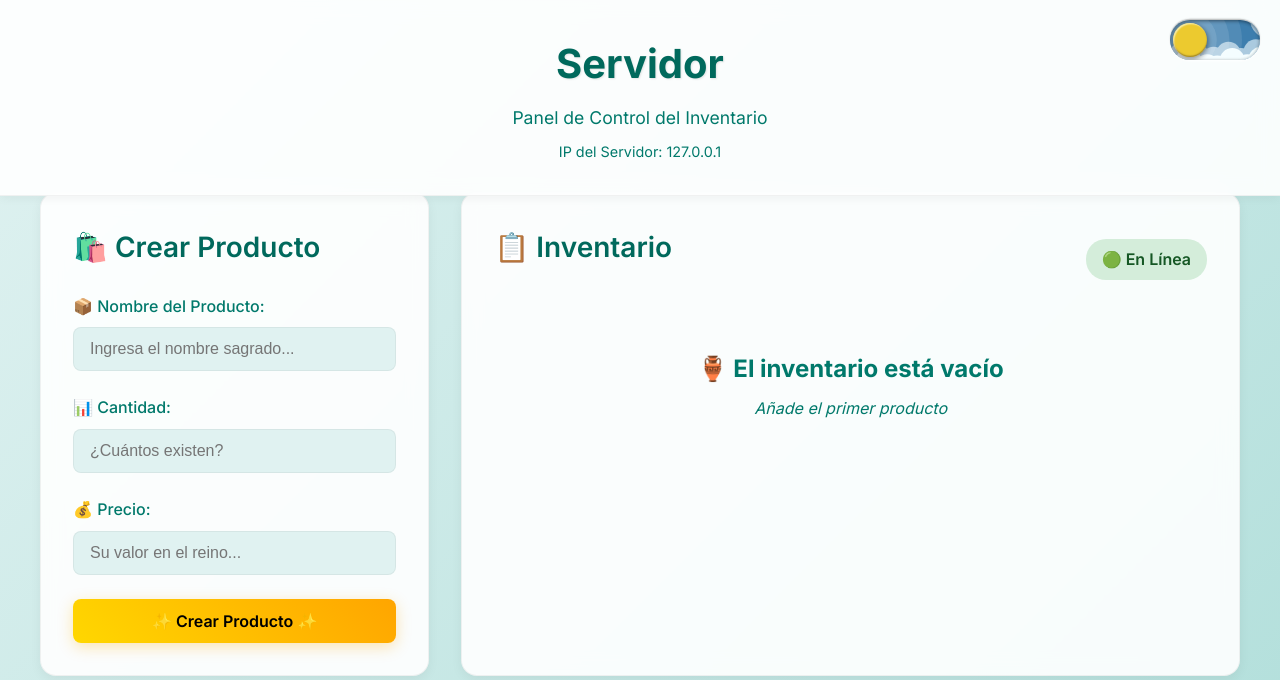
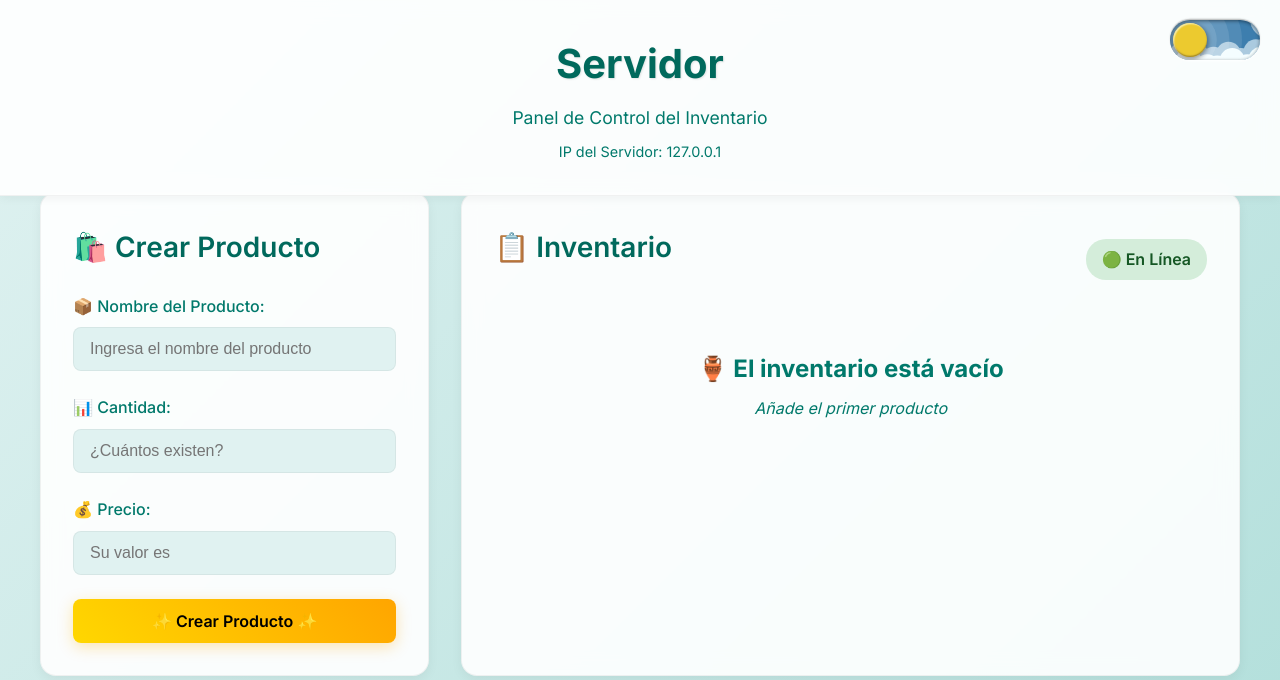
Before and after one commit to SKing25/Redes_CS, a Flask app: page /servidor in a window 1280 px wide. Shown: the top 680 px of the page. Run offline with Flask 3, Linux system fonts and the light colour scheme; data that the repository does not hold is empty; some libraries are stand-ins or nearby versions.

Commit message:
Update servidor.html

```diff
--- a/templates/servidor.html
+++ b/templates/servidor.html
@@ -59,7 +59,7 @@
             <form id="formCrearProducto">
                 <div class="form-group">
                     <label for="nombre">📦 Nombre del Producto:</label>
-                    <input type="text" id="nombre" name="nombre" placeholder="Ingresa el nombre sagrado..." required>
+                    <input type="text" id="nombre" name="nombre" placeholder="Ingresa el nombre del producto" required>
                 </div>
 
                 <div class="form-group">
@@ -69,7 +69,7 @@
 
                 <div class="form-group">
                     <label for="precio">💰 Precio:</label>
-                    <input type="number" id="precio" name="precio" placeholder="Su valor en el reino..." step="0.01"
+                    <input type="number" id="precio" name="precio" placeholder="Su valor es " step="0.01"
                         min="0" required>
                 </div>
 
```
